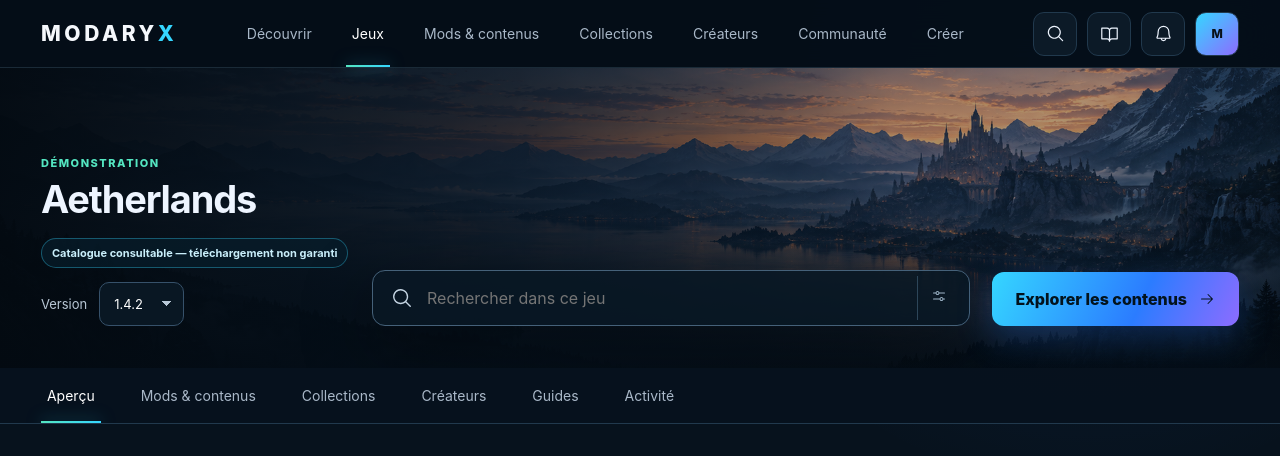
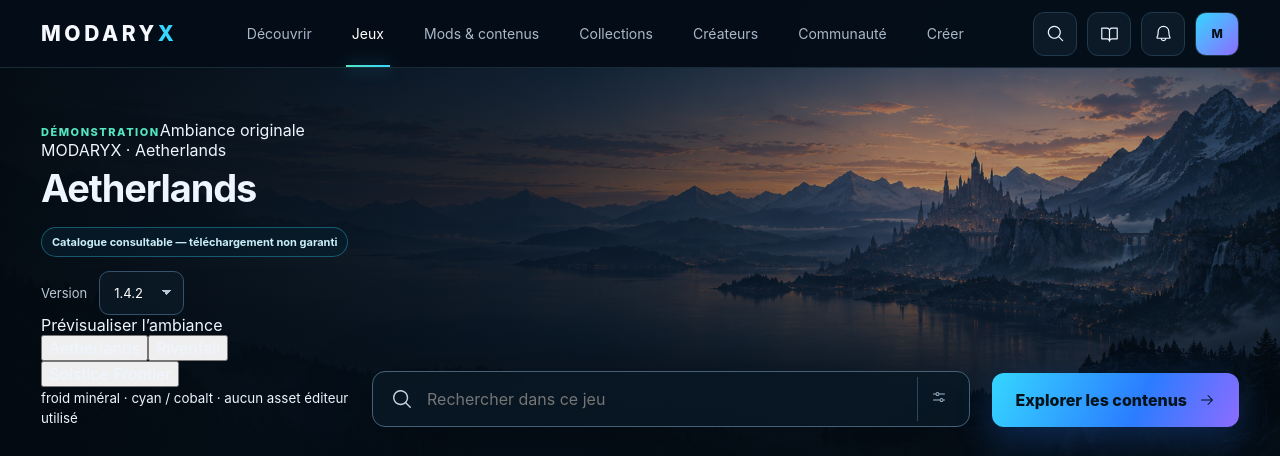
Before and after one commit to Jajaz537/Nova-Forge-Site-Public, a React (Vite) app in the folder review-evidence/modaryx-v2-living-threshold-prototype-20261003/: page / in a window 1280 px wide. Shown: the top 456 px of the page. Built offline with nearby package versions, Linux system fonts and the light colour scheme.

Commit message:
design: prototype rights-safe MODARYX game atmosphere layers

```diff
--- a/review-evidence/modaryx-v2-living-threshold-prototype-20261003/src/App.jsx
+++ b/review-evidence/modaryx-v2-living-threshold-prototype-20261003/src/App.jsx
@@ -15,9 +15,9 @@ const contentItems = [
 ];
 
 const gameItems = [
-  { title: "Aetherlands", status: "Catalogue consultable", detail: "Démonstration · version 1.4.2", pos: "0% 0%" },
-  { title: "Rivenfall", status: "Aperçu disponible", detail: "Démonstration · contenu à venir", pos: "50% 0%" },
-  { title: "Solstice Frontier", status: "Catalogue vide", detail: "Démonstration · aucun contenu publié", pos: "100% 0%" },
+  { title: "Aetherlands", status: "Catalogue consultable", detail: "Démonstration · version 1.4.2", pos: "0% 0%", atmosphere: "aetherlands", mood: "froid minéral · cyan / cobalt" },
+  { title: "Rivenfall", status: "Aperçu disponible", detail: "Démonstration · contenu à venir", pos: "50% 0%", atmosphere: "rivenfall", mood: "forêt humide · teal / violet" },
+  { title: "Solstice Frontier", status: "Catalogue vide", detail: "Démonstration · aucun contenu publié", pos: "100% 0%", atmosphere: "solstice", mood: "frontière solaire · ambre contrôlé / bleu nuit" },
 ];
 
 const creatorItems = ["Atelier Boréal", "Lueur Collective", "Les Cartographes"];
@@ -105,7 +105,7 @@ function GamesIndex({ onOpenGame }) {
       <label className="sort-control"><span>Trier</span><select value={sort} onChange={e=>setSort(e.target.value)}><option>Nom</option><option>État</option></select></label>
     </div>
     <div className="game-grid">
-      {games.map((game,i)=><article className="game-card" key={game.title}>
+      {games.map((game,i)=><article className={`game-card atmosphere-card atmosphere-${game.atmosphere}`} key={game.title}>
         <Media pos={game.pos}/>
         <div><span className="demo-label">Démonstration</span><h2>{game.title}</h2><p>{game.detail}</p><span className="support-state">{game.status}</span>
         {game.title==="Aetherlands" ? <button className="primary" onClick={onOpenGame}>Ouvrir le Game Hub <ArrowRight/></button> : <button className="quiet" disabled>Indisponible dans cette démo</button>}</div>
@@ -145,6 +145,8 @@ function GameHub({ onOpen }) {
   const [tab, setTab] = useState("Aperçu");
   const [query, setQuery] = useState("");
   const [version, setVersion] = useState("1.4.2");
+  const [atmosphereKey,setAtmosphereKey]=useState("aetherlands");
+  const atmosphere=gameItems.find(game=>game.atmosphere===atmosphereKey)||gameItems[0];
   const normalized=query.trim().toLocaleLowerCase("fr");
   const visibleContent = useMemo(() => contentItems.filter(x => (x.title+" "+x.kind+" "+x.creator).toLocaleLowerCase("fr").includes(normalized)), [normalized]);
   const visibleCollections = useMemo(() => collectionDetails.filter(x => (x.title+" "+x.curator+" "+x.category).toLocaleLowerCase("fr").includes(normalized)), [normalized]);
@@ -168,9 +170,9 @@ function GameHub({ onOpen }) {
   else body=<div className="hub-activity"><article><span className="activity-dot"/><div><strong>Activité de démonstration</strong><small>Exemple : une release compatible avec Aetherlands 1.4.2 serait affichée ici.</small></div></article><article><span className="activity-dot"/><div><strong>Aucun événement serveur réel</strong><small>Les notifications et changements distants ne sont pas simulés.</small></div></article></div>;
 
   return <>
-    <section className="game-hero">
+    <section className={`game-hero game-atmosphere atmosphere-${atmosphereKey}`} data-atmosphere={atmosphereKey}>
       <div className="hero-shade" />
-      <div className="game-identity"><span className="demo-label">Démonstration</span><h1>Aetherlands</h1><div className="game-support">Catalogue consultable — téléchargement non garanti</div><label>Version<select value={version} onChange={e => setVersion(e.target.value)}><option>1.4.2</option><option>1.4.1</option></select></label></div>
+      <div className="game-identity"><span className="demo-label">Démonstration</span><span className="atmosphere-note">Ambiance originale MODARYX · {atmosphere.title}</span><h1>Aetherlands</h1><div className="game-support">Catalogue consultable — téléchargement non garanti</div><label>Version<select value={version} onChange={e => setVersion(e.target.value)}><option>1.4.2</option><option>1.4.1</option></select></label><div className="atmosphere-preview"><span>Prévisualiser l’ambiance</span><div role="group" aria-label="Ambiances de démonstration originales MODARYX">{gameItems.map(game=><button key={game.atmosphere} type="button" aria-pressed={atmosphereKey===game.atmosphere} className={atmosphereKey===game.atmosphere?"active":""} onClick={()=>setAtmosphereKey(game.atmosphere)}>{game.title}</button>)}</div><small>{atmosphere.mood} · aucun asset éditeur utilisé</small></div></div>
       <form className="hero-search" onSubmit={e => e.preventDefault()}><MagnifyingGlass /><input value={query} onChange={e => setQuery(e.target.value)} placeholder="Rechercher dans ce jeu" aria-label="Rechercher dans ce jeu"/><button type="button" aria-label="Filtres"><SlidersHorizontal /></button></form>
       <button className="primary" onClick={()=>setTab("Mods & contenus")}>Explorer les contenus <ArrowRight /></button>
     </section>
```
